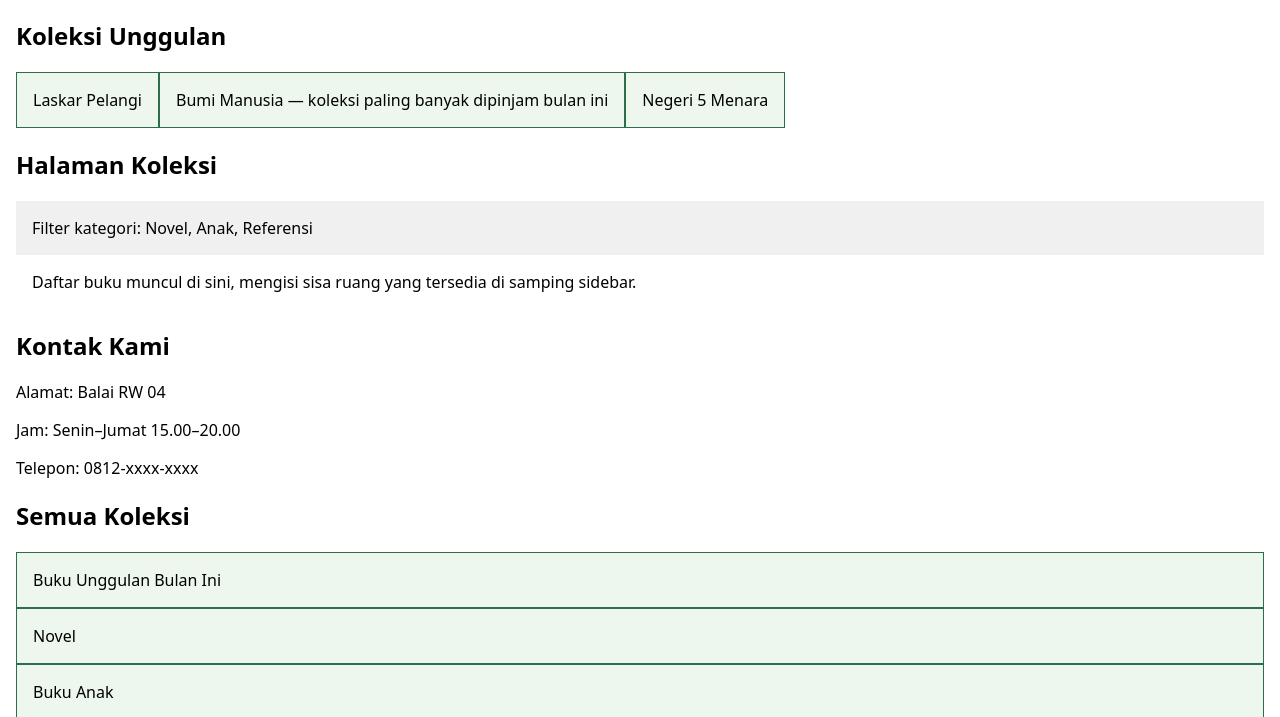
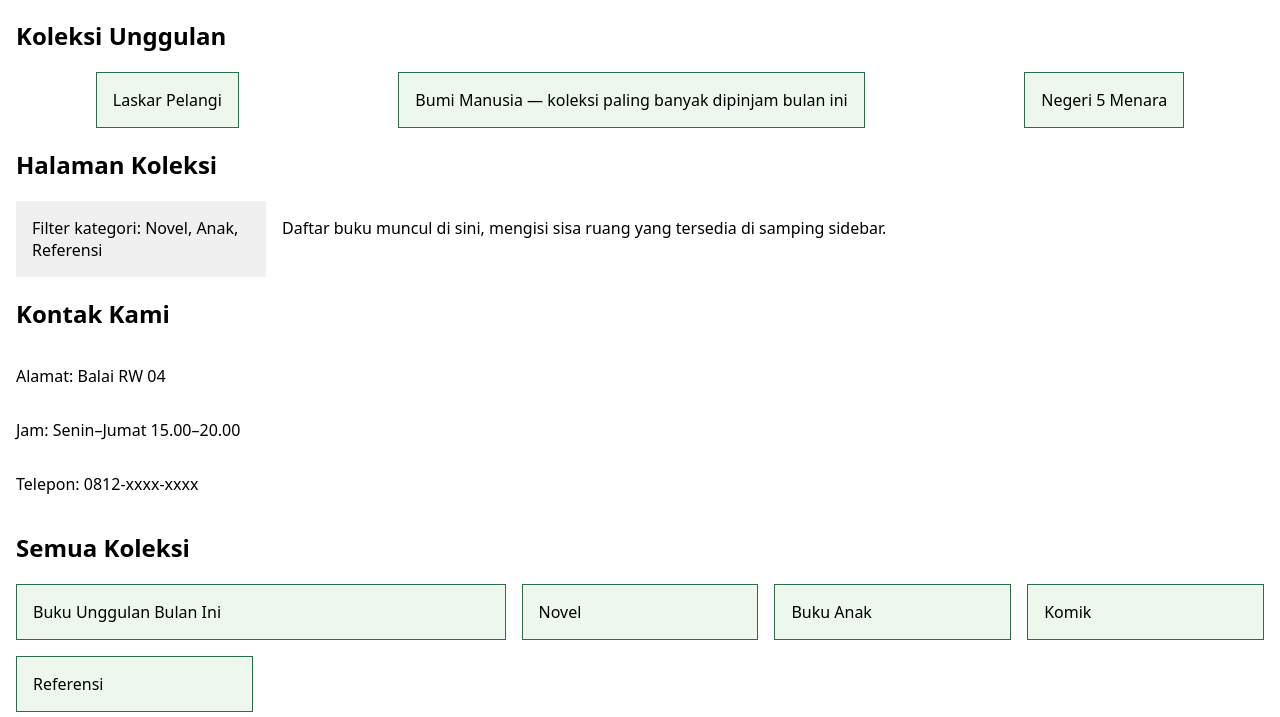
Before and after one commit to webdev-if-its/pweb-5053251018, a website: page m03/index.html in a window 1280 px wide. Shown: the part 83-800 px from the top of the page. Drawn offline with Linux system fonts and the light colour scheme.

Commit message:
push tugas

```diff
--- a/m03/style.css
+++ b/m03/style.css
@@ -10,6 +10,8 @@ body {
 /* Level 1 */
 .kartu-flex {
   display: flex;
+  justify-content: space-around;
+  align-items: center;
 }
 
 .kartu {
@@ -25,24 +27,37 @@ body {
 
 /* Level 4 */
 .tata-letak {
+
+display: flex;
+
 }
 
 .sidebar {
   background-color: #f0f0f0;
+  box-sizing: border-box;
   padding: 1rem;
+  flex: 0 0 250px;
 }
 
 .konten {
   background-color: #ffffff;
   padding: 1rem;
+  flex: 1;
 }
 
 /* Level 5 */
 .info-kontak {
+  display: flex;
+  justify-content: space-around;
+  flex-direction: column;
 }
+
 
 /* Level 6 */
 .kisi {
+  display: grid;
+  grid-template-columns: repeat(auto-fill, minmax(200px, 1fr));
+  gap: 1rem;
 }
 
 .kartu-grid {
@@ -52,9 +67,16 @@ body {
 }
 
 /* Level 7 */
+/* jarak antar kartu lewat gap di .kisi (sudah di atas),
+   jadi .kartu-grid tidak boleh punya margin */
 
 /* Level 8 */
+.unggulan {
+  grid-column: span 2;
+}
 
-/* Level 9
+/* Level 9 */
+/* repeat() + minmax() sudah dipakai di .kisi di atas */
 
-   Level 10 */
+/* Level 10 */
+/* auto-fill membuat jumlah kolom menyesuaikan lebar layar, tanpa @media */
```
